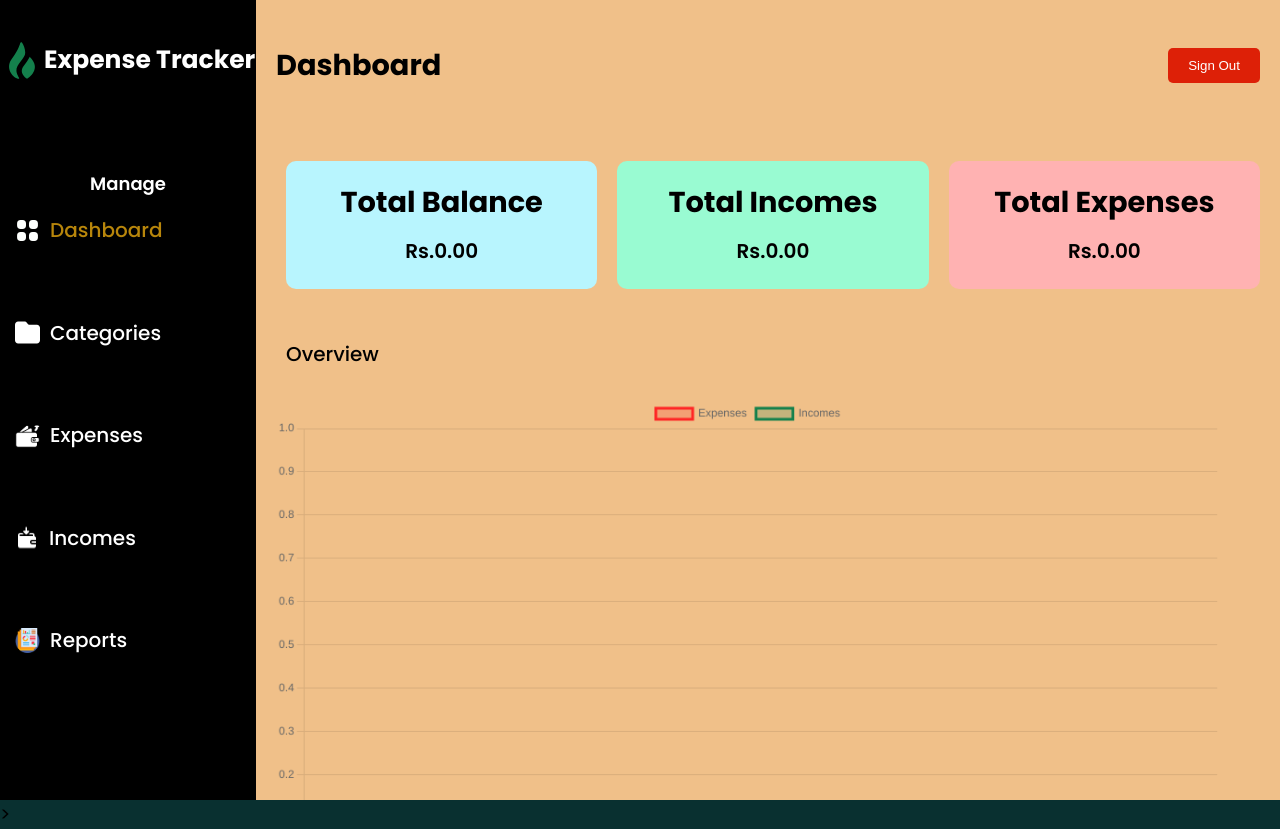
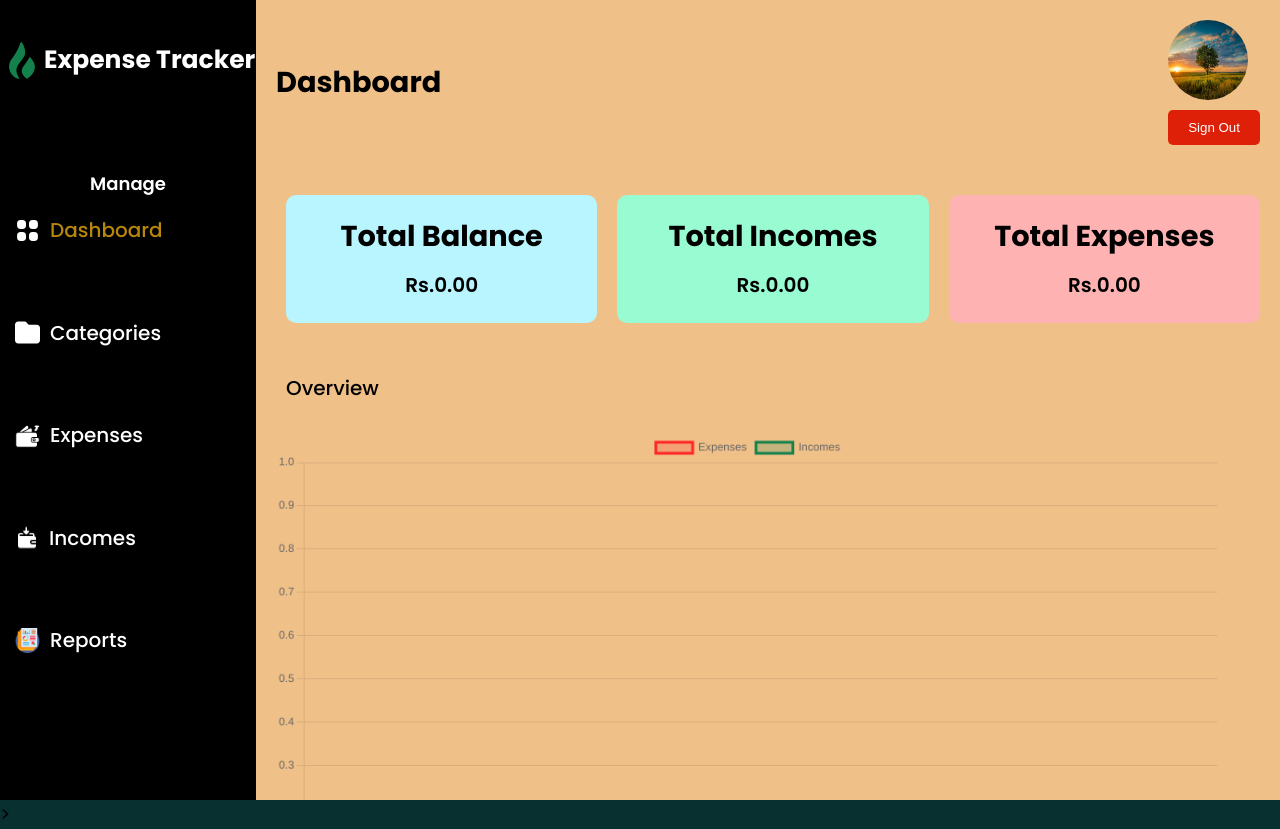
Before and after one commit to Anup-Banstola/expense-tracker-firebase, a React (Vite) app: page /dashboard in a window 1280 px wide. Built offline with nearby package versions, Linux system fonts and the light colour scheme.

Commit message:
profile added and bugs on charts fixed

```diff
--- a/src/components/dashboard/Hero.jsx
+++ b/src/components/dashboard/Hero.jsx
@@ -6,12 +6,16 @@ import { useGetTransactions } from "../../hooks/useGetTransactions.js";
 import { signOut } from "firebase/auth";
 import { auth } from "../../config/firebase-config.jsx";
 import { useNavigate } from "react-router-dom";
+import { useGetUserInfo } from "../../hooks/useGetUserInfo.js";
+import Modal from "./Modal.jsx";
 
 function Hero() {
   const { incomes, expenses } = useGetTransactions();
   const [totalExpenses, setTotalExpenses] = useState(0);
   const [totalIncomes, setTotalIncomes] = useState(0);
   const navigate = useNavigate();
+  const { name, profilePhoto, email, userID } = useGetUserInfo();
+  const [isModalOpen, setIsModalOpen] = useState(false);
 
   useEffect(() => {
     const totalExpensesAmount = expenses.reduce((acc, expense) => {
@@ -57,15 +61,43 @@ function Hero() {
     }
   };
 
+  const handleProfileClick = () => {
+    setIsModalOpen(!isModalOpen);
+  };
+  const handleCloseModal = () => {
+    setIsModalOpen(false);
+  };
+
   return (
     <>
       <main className={styles.hero}>
         <div className={styles.header}>
           <h2>Dashboard</h2>
-          <button className={styles.signout} onClick={signUserOut}>
-            Sign Out
-          </button>
+          <div className={styles.profile}>
+            <img
+              src={profilePhoto || "profile.png"}
+              alt="Profile"
+              className={styles.photo}
+              onClick={handleProfileClick}
+            />
+
+            <button className={styles.signout} onClick={signUserOut}>
+              Sign Out
+            </button>
+          </div>
         </div>
+
+        {isModalOpen && (
+          <Modal onClose={handleCloseModal}>
+            <h3>User Information</h3>
+            <p>UserID: {userID}</p>
+            <p>Name: {name}</p>
+            <p>Email: {email}</p>
+            <button onClick={handleCloseModal} className={styles.close}>
+              Close
+            </button>
+          </Modal>
+        )}
         <div className={styles.amounts}>
           <div className={styles.balance}>
             <h2>Total Balance</h2>
--- a/src/components/dashboard/Hero.module.css
+++ b/src/components/dashboard/Hero.module.css
@@ -5,6 +5,16 @@
   background-color: rgb(240, 192, 137);
   width: 100vw;
   padding: 20px;
+}
+.close {
+  margin: 10px auto;
+  border: none;
+  padding: 5px;
+  border-radius: 5px;
+  cursor: pointer;
+}
+.photo {
+  cursor: pointer;
 }
 
 .dash {
@@ -85,6 +95,16 @@
   font-weight: 500;
   margin-left: 10px;
 }
+.profile {
+  display: flex;
+  flex-direction: column;
+  gap: 10px;
+}
+.photo {
+  width: 80px;
+  height: 80px;
+  border-radius: 50%;
+}
 
 @media screen and (min-width: 500px) {
   .btns {
--- /dev/null
+++ b/src/components/dashboard/Modal.jsx
@@ -0,0 +1,11 @@
+import styles from "./Modal.module.css";
+
+const Modal = ({ onClose, children }) => {
+  return (
+    <div className={styles.modalContent} onClick={(e) => e.stopPropagation()}>
+      {children}
+    </div>
+  );
+};
+
+export default Modal;
--- /dev/null
+++ b/src/components/dashboard/Modal.module.css
@@ -0,0 +1,6 @@
+.modalContent {
+  background-color: rgb(22, 158, 129);
+  width: fit-content;
+  padding: 10px;
+  border-radius: 5px;
+}
--- a/src/components/reports/daily/DoughNutChart.jsx
+++ b/src/components/reports/daily/DoughNutChart.jsx
@@ -134,12 +134,12 @@ function DoughNutChart() {
 
   const expensesDates = Object.keys(dailyExpenses);
   const incomesDates = Object.keys(dailyIncomes);
-  const transactionDates = [...expensesDates, ...incomesDates];
+  const transactionDates = [...new Set([...expensesDates, ...incomesDates])];
+  console.log(transactionDates);
   const hasTransactions = transactionDates.length > 0;
 
   return (
     <>
-      {" "}
       {hasTransactions && (
         <div className={styles.dailyreport}>
           {transactionDates.map((date, index) => (
--- a/src/components/reports/monthly/MonthlyDoughNutChart.jsx
+++ b/src/components/reports/monthly/MonthlyDoughNutChart.jsx
@@ -199,7 +199,7 @@ function MonthlyDoughNutChart() {
 
   const expensesDates = Object.keys(monthlyExpenses);
   const incomesDates = Object.keys(monthlyIncomes);
-  const transactionDates = [...expensesDates, ...incomesDates];
+  const transactionDates = [...new Set([...expensesDates, ...incomesDates])];
   const hasTransactions = transactionDates.length > 0;
 
   return (
--- a/src/components/reports/yearly/DoughNutChart.jsx
+++ b/src/components/reports/yearly/DoughNutChart.jsx
@@ -139,7 +139,8 @@ function DoughNutChart() {
 
   const expenseYears = Object.keys(yearlyExpenses);
   const incomeYears = Object.keys(yearlyIncomes);
-  const years = [...expenseYears, ...incomeYears];
+  const years = [...new Set([...expenseYears, ...incomeYears])];
+  console.log(years);
   const hasYears = years.length > 0;
 
   return (
--- a/src/hooks/useGetUserInfo.js
+++ b/src/hooks/useGetUserInfo.js
@@ -1,8 +1,9 @@
 export const useGetUserInfo = () => {
   try {
-    const { name, profilePhoto, userID, isAuth } =
-      JSON.parse(localStorage.getItem("auth")) || {};
-    return { name, profilePhoto, userID, isAuth };
+    const userInfo = JSON.parse(localStorage.getItem("auth")) || {};
+    const { name, profilePhoto, userID, isAuth, email } = userInfo;
+
+    return { name, profilePhoto, userID, isAuth, email };
   } catch (error) {
     console.error("Error retrieving user info:", error);
     return {};
--- a/src/pages/auth/index.jsx
+++ b/src/pages/auth/index.jsx
@@ -7,13 +7,16 @@ export const Auth = () => {
   const navigate = useNavigate();
   const signInWithGoogle = async () => {
     const results = await signInWithPopup(auth, provider);
+    console.log(results);
     const authInfo = {
       userID: results.user.uid,
       name: results.user.displayName,
       profilePhoto: results.user.photoURL,
+      email: results.user.email,
       isAuth: true,
     };
     localStorage.setItem("auth", JSON.stringify(authInfo));
+
     navigate("/dashboard");
   };
   return (
```
Also changed, not shown: public/profile.png (added).
